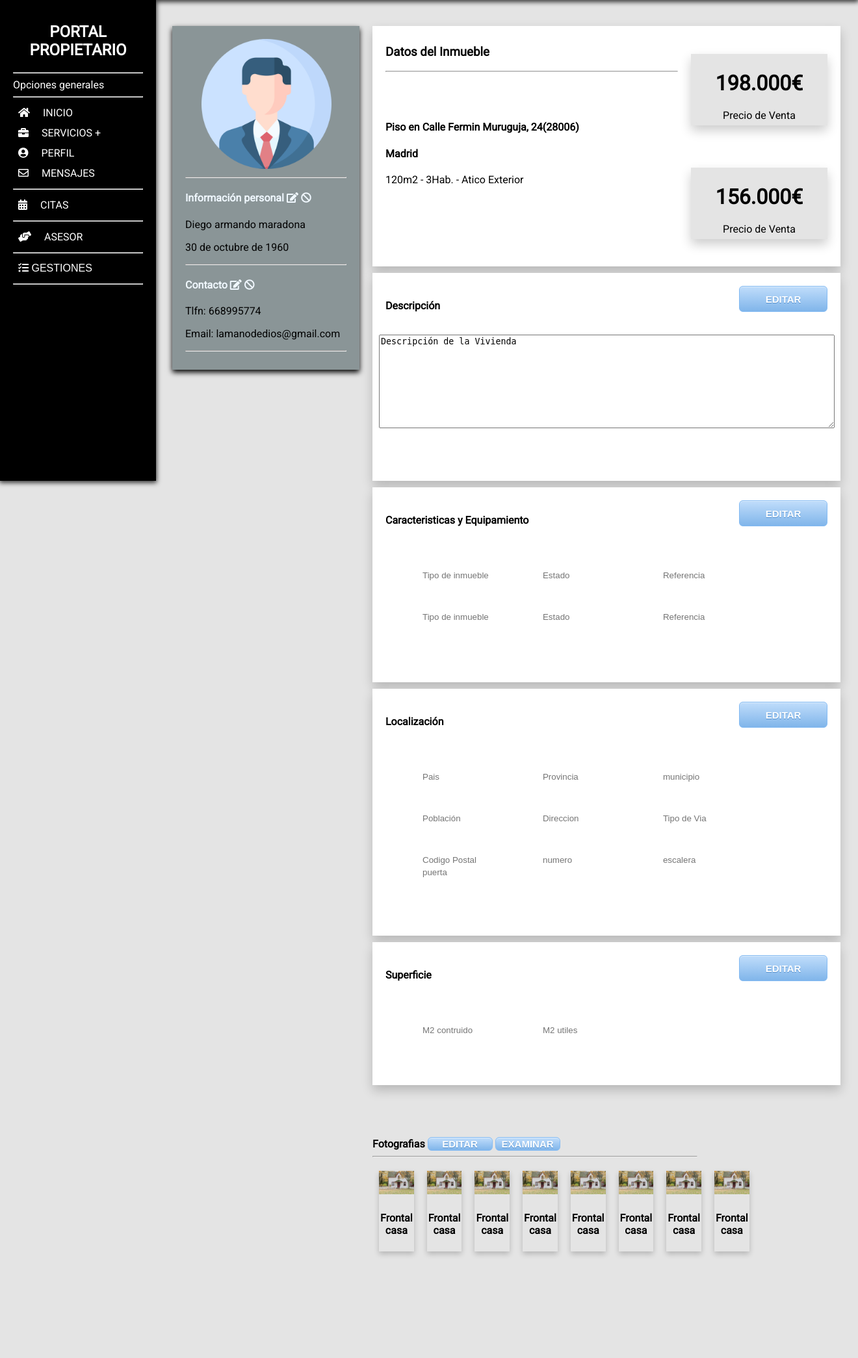
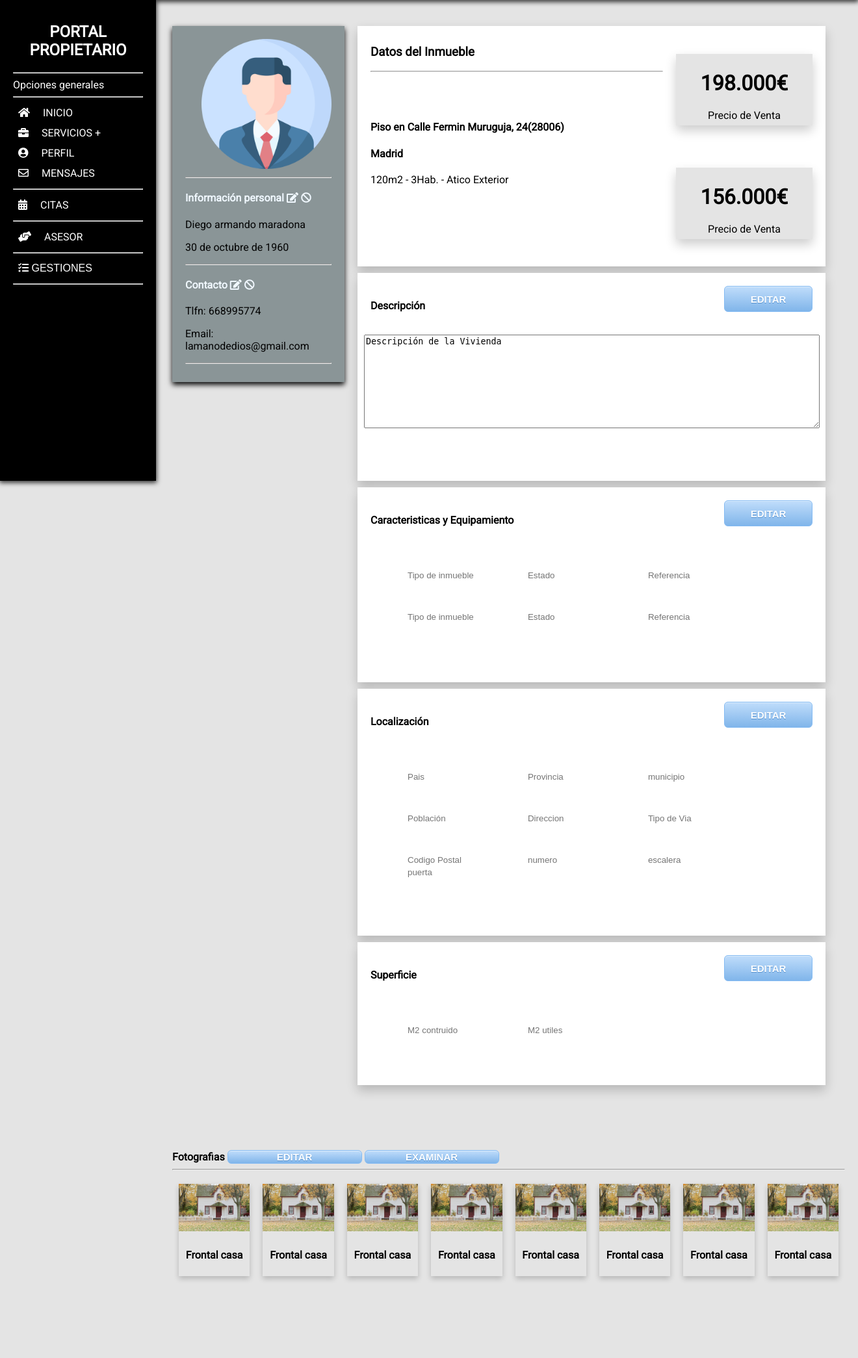
Before and after one commit to mario-orle/luisito, a PHP site: page /perfil2.html in a window 1320 px wide. Shown: the part 100-2190 px from the top of the page at 65% size. Run offline with PHP 8.4, Linux system fonts and the light colour scheme; some libraries are stand-ins or nearby versions.

Commit message:
semi responsive

```diff
--- a/MENU PERFIL/perfil2.css
+++ b/MENU PERFIL/perfil2.css
@@ -1,7 +1,5 @@
 .row {
   display: flex;
-  justify-content: space-around;
-  width: 80%;
 }
 
 
@@ -15,7 +13,7 @@
 }
 
 .main-perfil{
-  width: 500px;
+  width: 100%;
   padding: 20px;
 }
 .main-datos{
@@ -106,7 +104,9 @@ justify-content: space-around;
   flex-flow: column;
   margin-top:10px;
   background-color: white;
-  width: 700px;
+  width: 100%;
+  max-width:700px;
+  min-width: 350px;
   height: 280px;
   padding: 10px;
   box-shadow: 0 8px 16px 0 rgba(0,0,0,0.2);
```
Also changed, not shown: MENU PERFIL/perfil2.html (+4 -6 lines).
